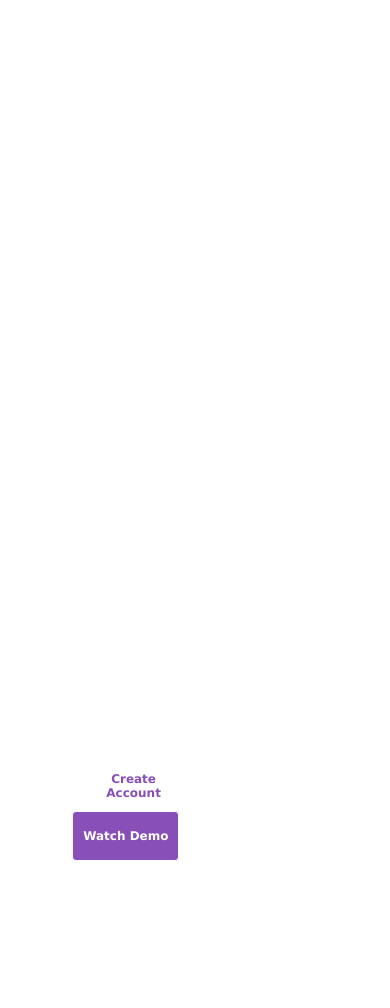
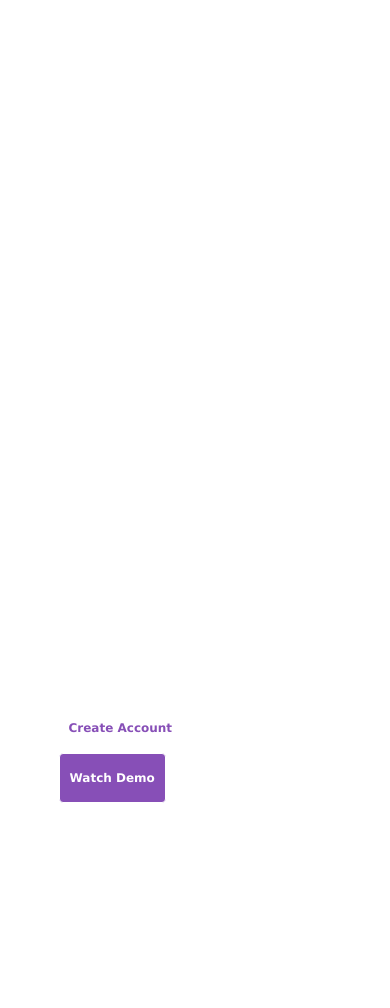
Before and after one commit to ibroraheem/landing_page, a plain HTML site: page index.html in a window 390 px wide. Shown: the part 86-1094 px from the top of the page. Drawn offline with Linux system fonts and the light colour scheme.

Commit message:
Correction

```diff
--- a/style.css
+++ b/style.css
@@ -149,14 +149,12 @@ button {
     }
 
     .workspace {
-        width: 90%;
-        margin: auto;
+        width: 100%;
         margin-top: 150px;
     }
 
     .img {
-        width: 90%;
-        margin: auto;
+        width: 100%;
         margin-top: 150px;
     }
 
```
